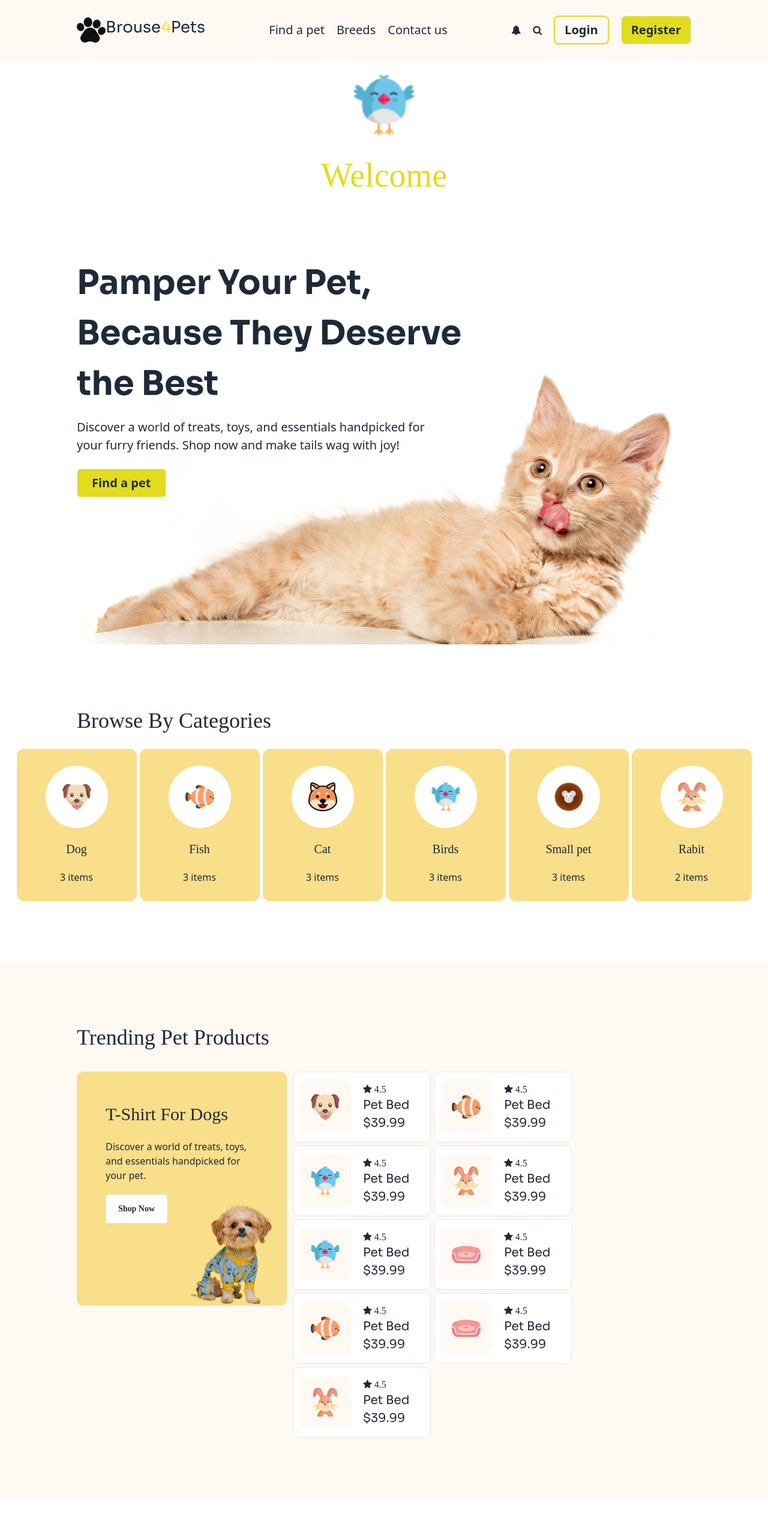
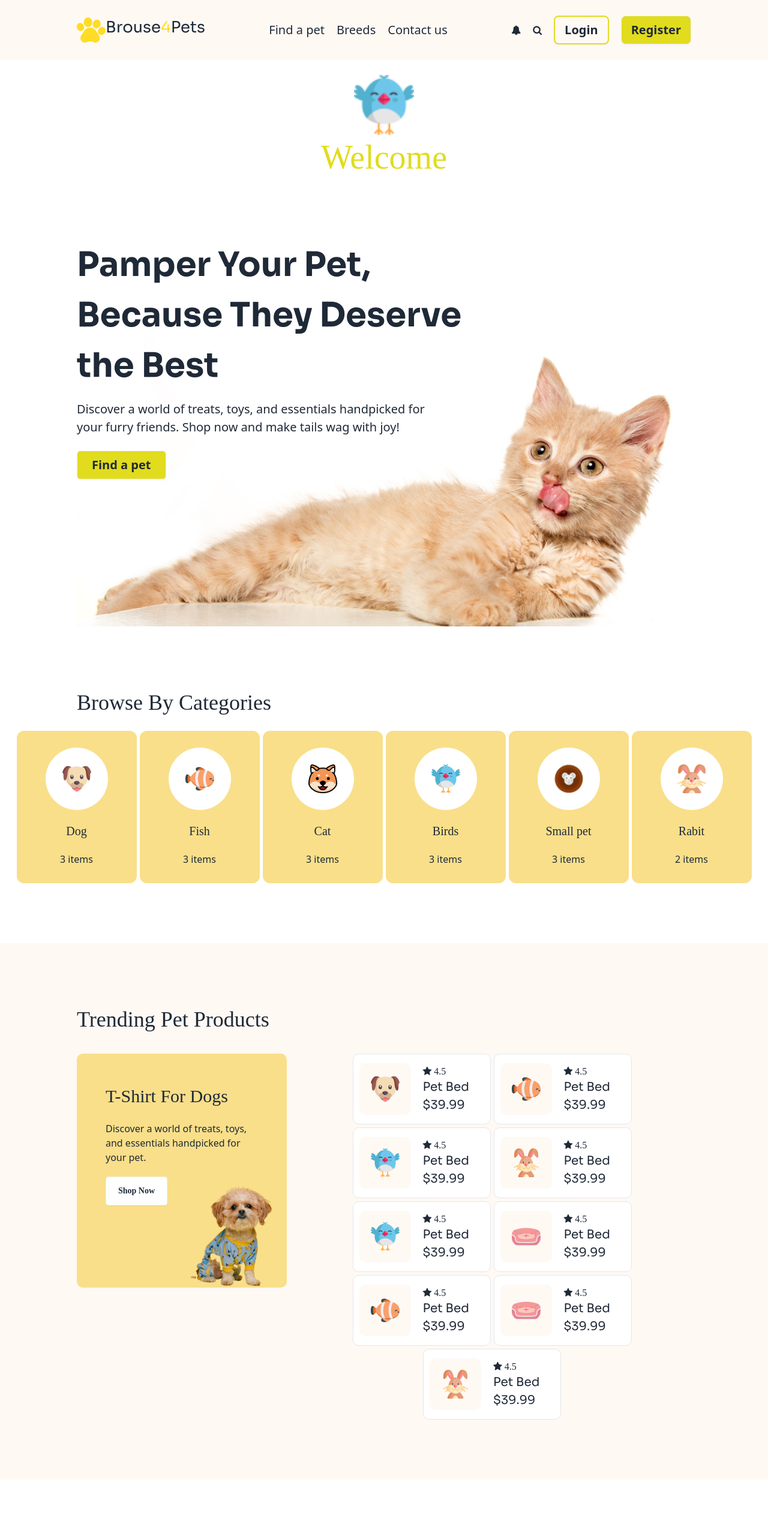
Before and after one commit to Sajidhasan544/Assingment-3, a plain HTML site: page index.html in a window 1280 px wide. Shown: the top 2560 px of the page at 60% size. Drawn offline with nearby package versions, Linux system fonts and the light colour scheme; a web font is replaced by a local one.

Commit message:
cards problem fix

```diff
--- a/index.html
+++ b/index.html
@@ -43,7 +43,7 @@
         <nav class="bg-nav-bg h-[100px] flex items-center">
             <div class="flex justify-between items-center  w-[80%] mx-auto">
                 <div class="flex">
-                    <img src="c1-assets/logo-footer.png" alt="">
+                    <img src="c1-assets/logo-header.png" alt="">
                     <h1 class="sora text-[26px] hidden lg:inline-block">Brouse<span
                             class="text-[rgb(255,220,38)]">4</span>Pets</h1>
                 </div>
@@ -67,7 +67,7 @@
         </nav>
 
         <section class="flex justify-center mt-[50px]">
-            <div class="h-[100px] w-[100px] rounded-full animate-bounce flex"><img src="/c1-assets/bird-cartoon.png" alt=""></div>
+            <div class="h-[100px] w-[100px] rounded-full animate-bounce flex mb-[-30px]"><img src="c1-assets/bird-cartoon.png" alt=""></div>
         </section>
         <div class="text-[56px] flex justify-center adlam mb-[-150px] text-[rgb(225,220,30)]">Welcome</div>
 
@@ -147,20 +147,6 @@
             </div>
         </section>
 
-
-
-
-
-
-
-
-
-
-
-
-
-
-
         <section class="bg-[rgb(255,249,244)] flex flex-col justify-center items-center">
             <h1 class=" w-[95%]  md:w-[80%] mx-auto adlam text-[24px] md:text-[36px] mt-[100px] mb-[30px]">Trending Pet
                 Products</h1>
@@ -174,7 +160,7 @@
                     </div>
                 </div>
 
-                <div class="flex flex-wrap gap-[5px]">
+                <div class="flex flex-wrap gap-[5px] justify-center">
                     <div
                         class="cd bg-white flex border rounded-[10px] w-[171px] md:w-[230px] h-[73px] md:h-[118px] items-center gap-[20px]">
                         <div
```
